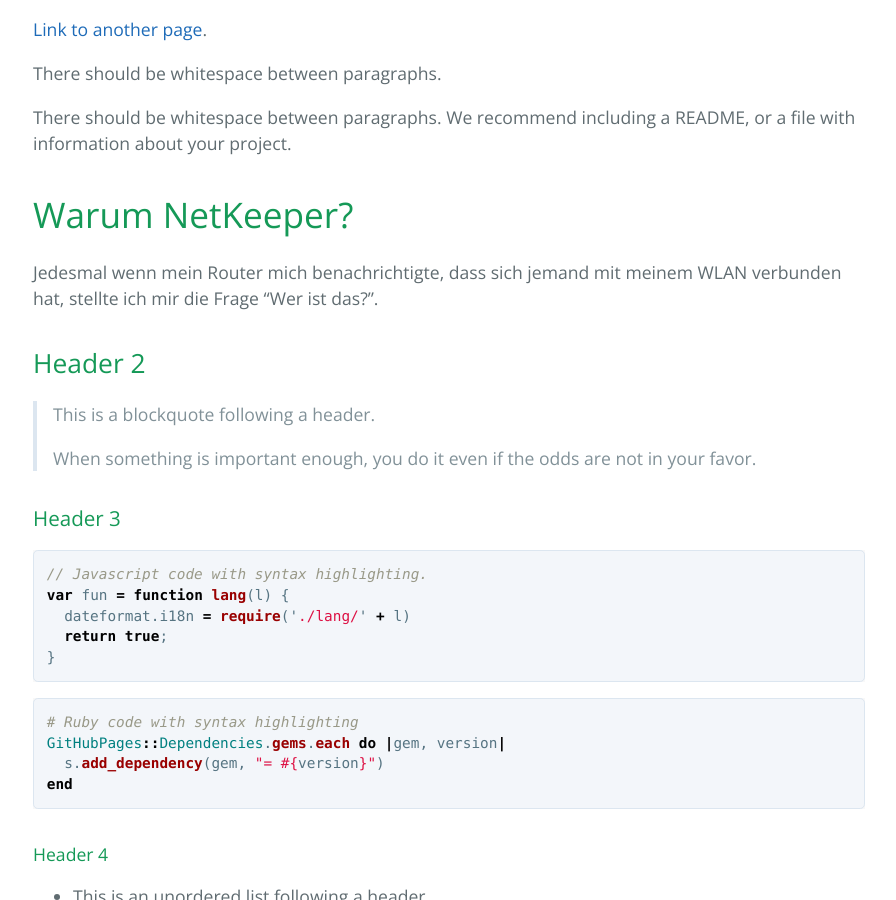
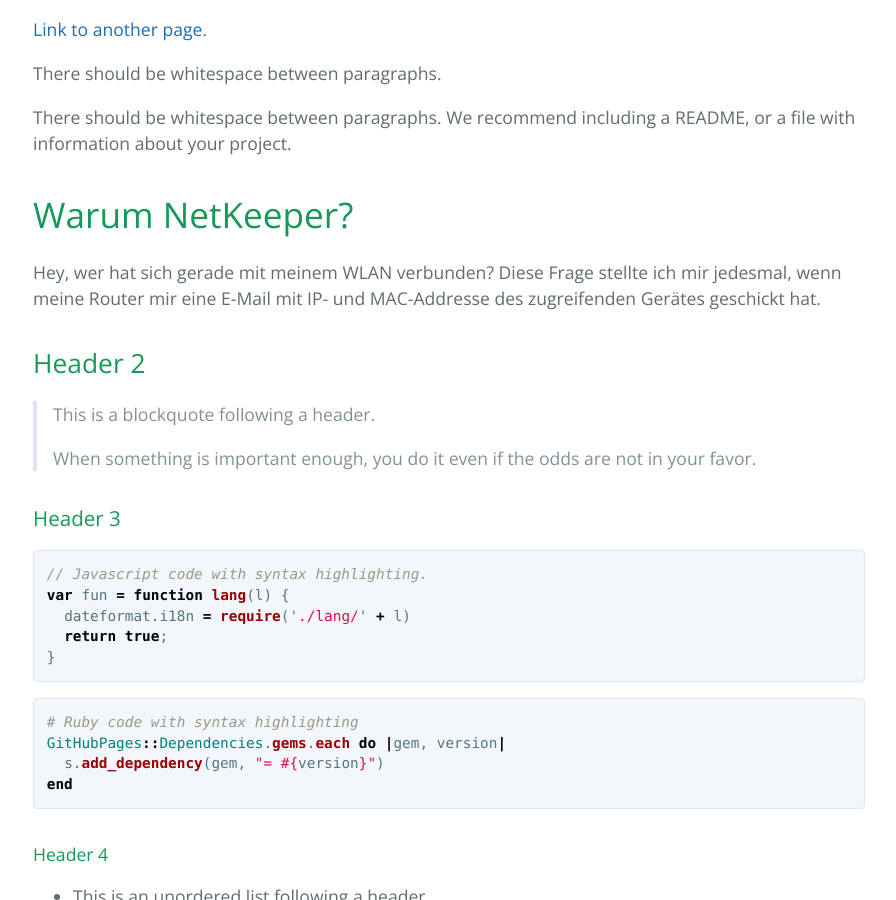
Before and after one commit to IGSolutions/netkeeper, a Jekyll site: the page built from index.md, in a window 1280 px wide and 900 px high, scrolled down 443 px. Shown: the whole window, without its empty margins (191-1087 px from the left). Built offline with Jekyll 4.4.1, drawn with Linux system fonts in a browser that asks for light colours.

Commit message:
Update index.md

```diff
--- a/index.md
+++ b/index.md
@@ -12,7 +12,8 @@ There should be whitespace between paragraphs. We recommend including a README,
 
 # Warum NetKeeper?
 
-Jedesmal wenn mein Router mich benachrichtigte, dass sich jemand mit meinem WLAN verbunden hat, stellte ich mir die Frage "Wer ist das?".
+Hey, wer hat sich gerade mit meinem WLAN verbunden?
+Diese Frage stellte ich mir jedesmal, wenn meine Router mir eine E-Mail mit IP- und MAC-Addresse des zugreifenden Gerätes geschickt hat.
 
 ## Header 2
 
```
